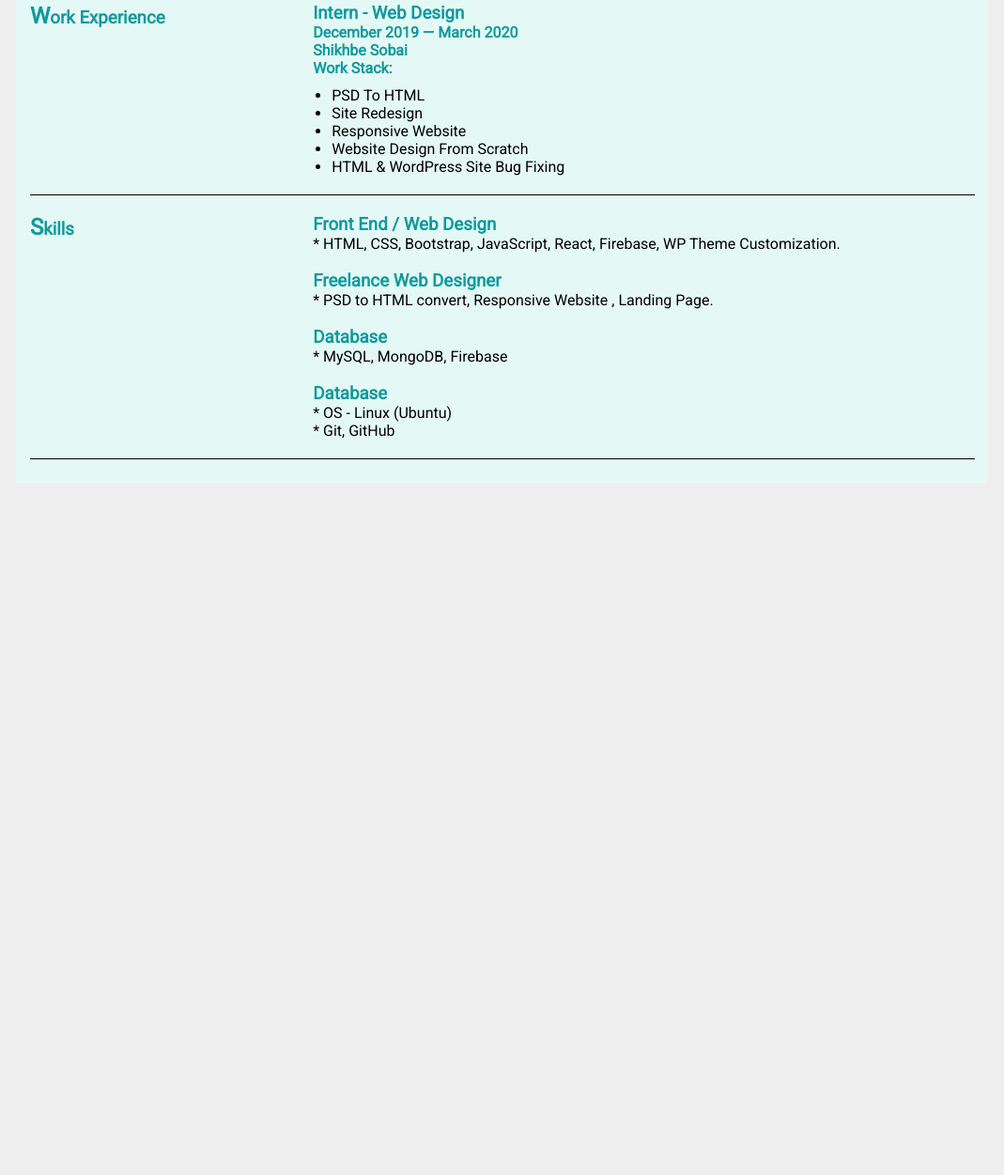
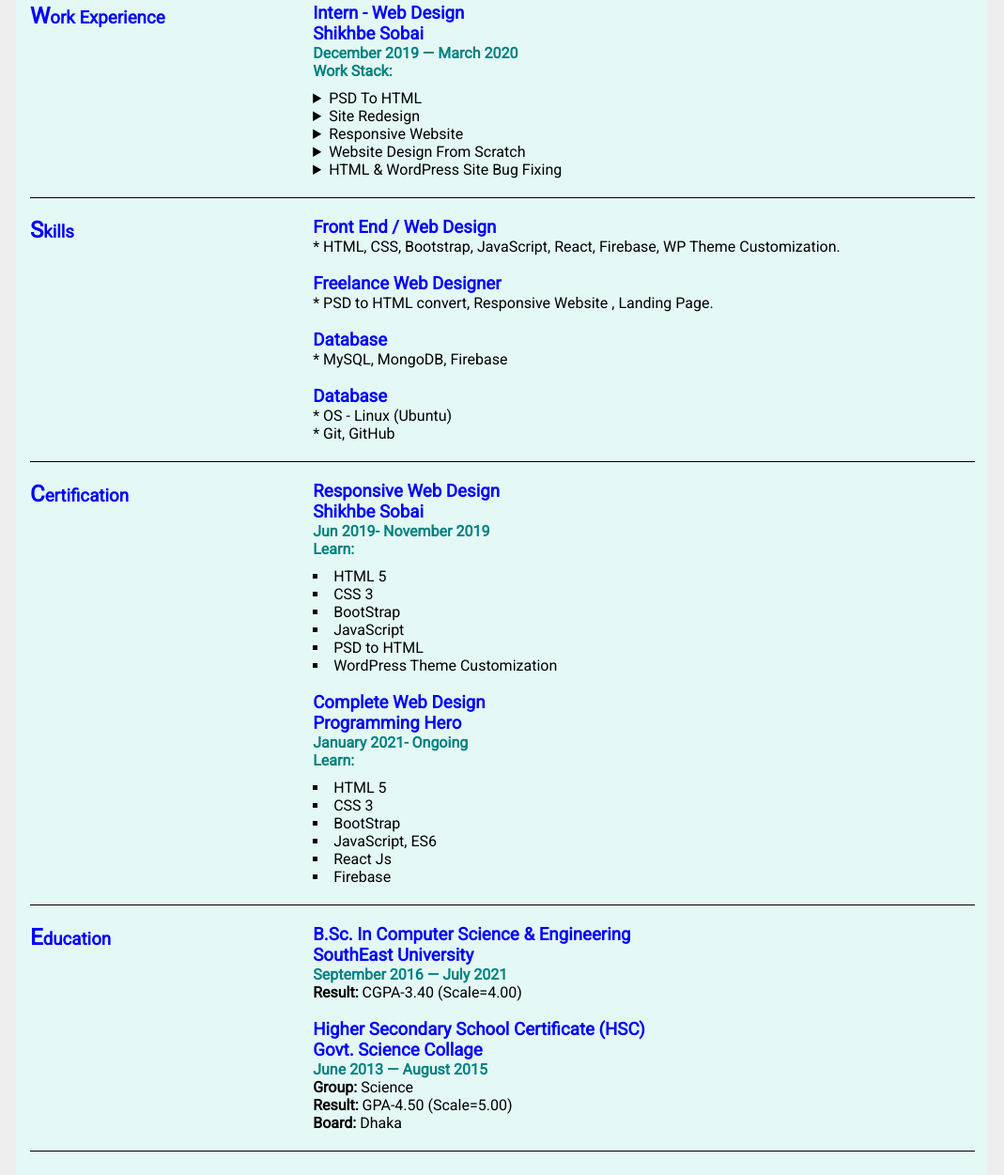
Before and after one commit to kafiabdullah/myCV, a plain HTML site: page index.html in a window 1280 px wide. Shown: the part 307-1558 px from the top of the page at 94% size, without its empty margins (106-1175 px from the left). Before the commit the page ends 821 px from the top, so only its background shows below. Drawn offline with Linux system fonts and the light colour scheme.

Commit message:
add education section with desing

```diff
--- a/css/style.css
+++ b/css/style.css
@@ -14,11 +14,16 @@ body {
 }
 h1,
 h2,
-h3,
-h4,
 h5 {
   color: #11999e;
   margin: 0 auto;
+}
+h4 {
+  color: teal;
+  margin: 0 auto;
+}
+h3 {
+  color: blue;
 }
 
 /* -------------------------------------
@@ -60,7 +65,7 @@ hr {
   width: 100%;
   margin: 10px auto;
 }
-main{
+main {
   margin: 0 10px;
 }
 /* -------------------------------------
@@ -70,23 +75,25 @@ main{
             personal information CSS start
 ---------------------------------------*/
 
-.personal-information{}
-.content{}
-.left-div{
+.personal-information {
+}
+.content {
+}
+.left-div {
   float: left;
   width: 30%;
 }
-.left-div h3::first-letter{
+.left-div h3::first-letter {
   font-size: 1.5rem;
 }
-.right-div{
+.right-div {
   float: left;
   width: 70%;
 }
-.right-div p::first-letter{
+.right-div p::first-letter {
   font-weight: bold;
 }
-.common-hr{
+.common-hr {
   border: 1px solid black;
   border-bottom: none;
   width: 100%;
@@ -100,11 +107,26 @@ main{
         Work Experience Start
 ---------------------------------------*/
 
-.right-div ul{
-    margin-left: 20px;
+.right-div ul {
   margin-top: 10px;
+  list-style-type: disclosure-closed;
+  list-style-position: inside;
 }
 
 /* -------------------------------------
         Work Experience END
 ---------------------------------------*/
+
+/* -------------------------------------
+        Certification START
+---------------------------------------*/
+#certification{}
+#certification .right-div ul {
+    margin-top: 10px;
+  list-style-type: square;
+  list-style-position: inside;
+}
+
+/* -------------------------------------
+        Certification END
+---------------------------------------*/
--- a/index.html
+++ b/index.html
@@ -78,8 +78,9 @@
             </div>
             <div class="right-div">
               <h3>Intern - Web Design</h3>
+
+              <h3>Shikhbe Sobai</h3>
               <h4>December 2019 — March 2020</h4>
-              <h4>Shikhbe Sobai</h4>
               <h4>Work Stack:</h4>
               <ul>
                 <li>PSD To HTML</li>
@@ -97,7 +98,7 @@
 
         <!--work experience end -->
         <!-- Skill Section  start -->
-        <section id="-skill">
+        <section id="skill">
           <div class="content">
             <div class="left-div">
               <h3>Skills</h3>
@@ -131,6 +132,80 @@
         <hr class="common-hr" />
 
         <!--work experience end -->
+        <!-- certification Section  start -->
+        <section id="certification">
+          <div class="content">
+            <div class="left-div">
+              <h3>Certification</h3>
+            </div>
+
+            <div class="right-div">
+              <h3>Responsive Web Design</h3>
+
+              <h3>Shikhbe Sobai</h3>
+              <h4>Jun 2019- November 2019</h4>
+              <h4>Learn:</h4>
+              <ul>
+                <li>HTML 5</li>
+                <li>CSS 3</li>
+                <li>BootStrap</li>
+                <li>JavaScript</li>
+                <li>PSD to HTML</li>
+                <li>WordPress Theme Customization</li>
+              </ul>
+              <br />
+              <h3>Complete Web Design</h3>
+              <h3>Programming Hero</h3>
+              <h4>January 2021- Ongoing</h4>
+              <h4>Learn:</h4>
+              <ul>
+                <li>HTML 5</li>
+                <li>CSS 3</li>
+                <li>BootStrap</li>
+                <li>JavaScript, ES6</li>
+                <li>React Js</li>
+                <li>Firebase</li>
+              </ul>
+            </div>
+          </div>
+        </section>
+        <!-- clear div -->
+        <div class="div-clear"></div>
+        <hr class="common-hr" />
+
+        <!--certification end -->
+
+        <!-- Education  start -->
+        <section id="education">
+          <div class="content">
+            <div class="left-div">
+              <h3>Education</h3>
+            </div>
+
+            <div class="right-div">
+              <h3>B.Sc. In Computer Science & Engineering</h3>
+
+              <h3>SouthEast University</h3>
+              <h4>September 2016 — July 2021</h4>
+              <p><strong>Result:</strong> CGPA-3.40 (Scale=4.00)</p>
+
+              <br />
+              <h3>
+                <h3>Higher Secondary School Certificate (HSC)</h3>
+                <h3>Govt. Science Collage</h3>
+                <h4>June 2013 — August 2015</h4>
+
+                <p><strong>Group: </strong>Science</p>
+                <p><strong>Result: </strong> GPA-4.50 (Scale=5.00)</p>
+
+                <p><strong>Board: </strong>Dhaka</p>
+              </h3>
+            </div>
+          </div>
+        </section>
+        <!-- clear div -->
+        <div class="div-clear"></div>
+        <hr class="common-hr" />
       </main>
 
       <footer></footer>
```
Lines whose indentation alone changed are shown as unchanged.
